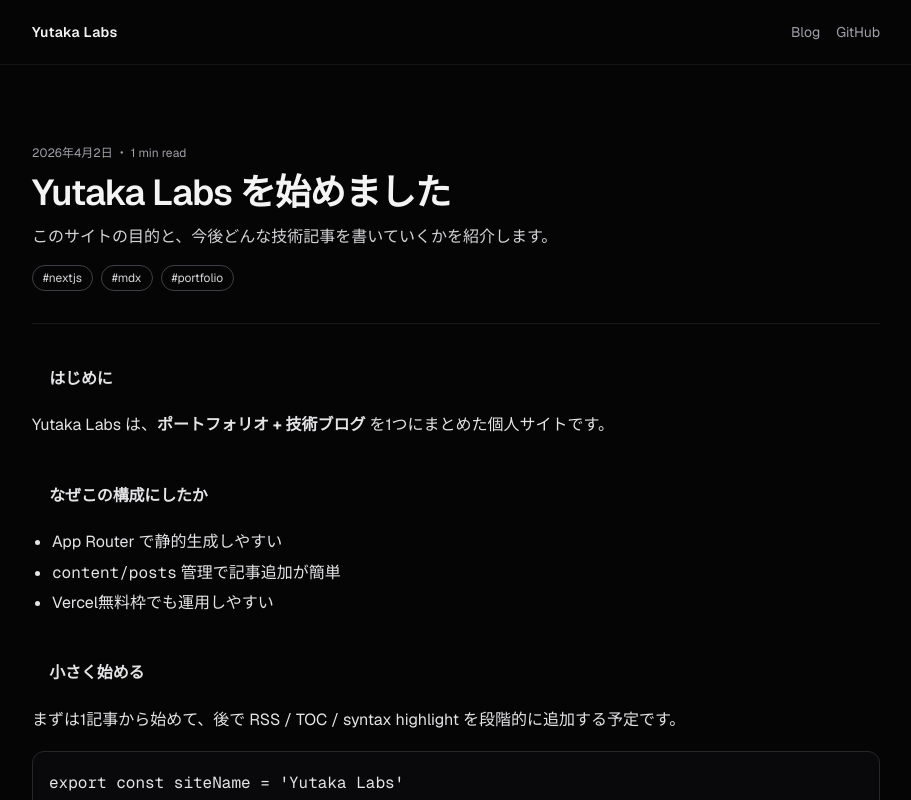
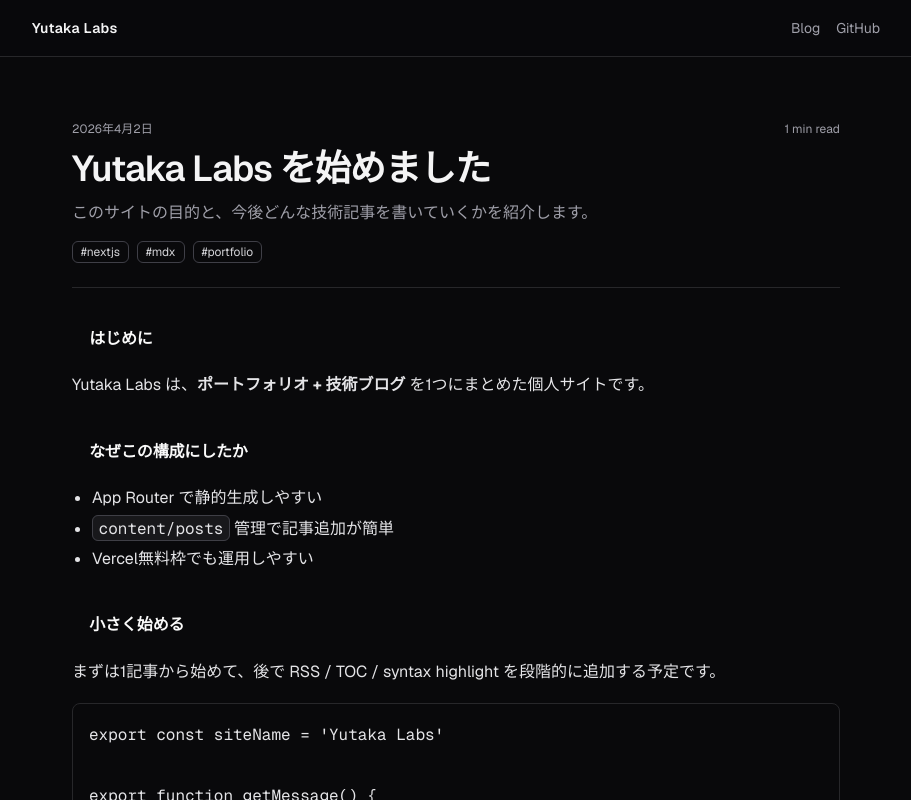
Before and after one commit to YutakaHub/yutaka-labs, a Next.js app: page /blog/first-post in a window 1280 px wide. Shown: the top 800 px of the page, without its empty margins (184-1095 px from the left). Built offline with nearby package versions, Linux system fonts and the light colour scheme.

Commit message:
feat: GitHub風デザインのYutaka Labsサイトを整備

```diff
--- a/app/blog/[slug]/page.tsx
+++ b/app/blog/[slug]/page.tsx
@@ -25,13 +25,6 @@
   return {
     title: post.title,
     description: post.description,
-    openGraph: {
-      title: post.title,
-      description: post.description,
-      type: 'article',
-      publishedTime: post.date,
-      url: `/blog/${post.slug}`,
-    },
   }
 }
 
@@ -44,8 +37,9 @@
   const content = await renderMdx(post.content)
 
   return (
-    <Container className="py-20">
-      <article>
+    <Container className="py-16">
+      {/* 記事本文は横幅を制限して可読性を優先 */}
+      <article className="mx-auto max-w-3xl">
         <PostHeader post={post} />
         <div className="prose prose-invert max-w-none">{content}</div>
       </article>
--- a/app/blog/page.tsx
+++ b/app/blog/page.tsx
@@ -11,12 +11,12 @@
   const posts = await getAllPosts()
 
   return (
-    <Container className="py-20">
+    <Container className="py-16">
       <section>
-        <h1 className="text-4xl font-semibold tracking-tight text-zinc-100">Blog</h1>
-        <p className="mt-3 text-zinc-400">実装メモや技術的な学びを、短く実践的に残していきます。</p>
+        <h1 className="text-3xl font-semibold tracking-tight text-zinc-100">Blog</h1>
+        <p className="mt-2 text-sm text-zinc-400">GitHubのIssue一覧のように、更新順で記事を並べています。</p>
 
-        <ul className="mt-10 space-y-4">
+        <ul className="mt-6 space-y-3">
           {posts.map((post) => (
             <li key={post.slug}>
               <PostCard post={post} />
--- a/app/globals.css
+++ b/app/globals.css
@@ -1,7 +1,7 @@
 @import "tailwindcss";
 
 :root {
-  --background: #050505;
+  --background: #09090b;
   --foreground: #f4f4f5;
 }
 
@@ -15,26 +15,34 @@
 body {
   background: var(--background);
   color: var(--foreground);
-  font-family: var(--font-geist-sans), Arial, Helvetica, sans-serif;
+  font-family: var(--font-geist-sans), system-ui, sans-serif;
 }
 
-/* typography plugin 未導入環境でも崩れにくい最小proseスタイル */
+/* タイポグラフィプラグインがない場合でも読みやすい最低限の本文スタイル */
 .prose {
   color: #e4e4e7;
   line-height: 1.9;
 }
 
 .prose :where(h2, h3) {
-  margin-top: 2.5rem;
-  margin-bottom: 1rem;
+  margin-top: 2.25rem;
+  margin-bottom: 0.75rem;
   font-weight: 700;
   letter-spacing: -0.01em;
+  color: #fafafa;
 }
 
 .prose p,
-.prose ul {
+.prose ul,
+.prose pre {
   margin-top: 1rem;
   margin-bottom: 1rem;
+}
+
+.prose a {
+  color: #7dd3fc;
+  text-decoration: underline;
+  text-underline-offset: 3px;
 }
 
 .prose ul {
@@ -42,15 +50,27 @@
   padding-left: 1.25rem;
 }
 
+.prose code {
+  border: 1px solid #3f3f46;
+  border-radius: 0.375rem;
+  background: #18181b;
+  padding: 0.1rem 0.35rem;
+}
+
 .prose pre {
   overflow-x: auto;
   border: 1px solid #27272a;
-  border-radius: 0.75rem;
+  border-radius: 0.5rem;
   background: #09090b;
   padding: 1rem;
 }
 
-/* 見出しアンカーの表示 */
+.prose pre code {
+  border: 0;
+  padding: 0;
+  background: transparent;
+}
+
 .prose .heading-anchor {
   margin-right: 0.5rem;
   text-decoration: none;
--- a/app/layout.tsx
+++ b/app/layout.tsx
@@ -21,17 +21,6 @@
     template: '%s | Yutaka Labs',
   },
   description: 'ポートフォリオと技術ブログ',
-  openGraph: {
-    title: 'Yutaka Labs',
-    description: 'ポートフォリオと技術ブログ',
-    siteName: 'Yutaka Labs',
-    type: 'website',
-  },
-  twitter: {
-    card: 'summary_large_image',
-    title: 'Yutaka Labs',
-    description: 'ポートフォリオと技術ブログ',
-  },
 }
 
 export default function RootLayout({
@@ -44,9 +33,9 @@
       lang="ja"
       className={`${geistSans.variable} ${geistMono.variable} h-full antialiased`}
     >
-      <body className="min-h-full bg-black text-zinc-100">
+      <body className="min-h-full bg-zinc-950 text-zinc-100">
         <Header />
-        <main className="min-h-[calc(100vh-8rem)]">{children}</main>
+        <main className="min-h-[calc(100vh-6.5rem)]">{children}</main>
         <Footer />
       </body>
     </html>
--- a/app/page.tsx
+++ b/app/page.tsx
@@ -1,25 +1,23 @@
+import { Container } from '@/components/layout/container'
 import { Button } from '@/components/ui/button'
-import { Container } from '@/components/layout/container'
 
 export default function HomePage() {
   return (
-    <Container className="py-24">
-      <section className="space-y-8">
-        <p className="text-sm uppercase tracking-[0.25em] text-zinc-500">Yutaka Labs</p>
+    <Container className="py-20">
+      <section className="space-y-6">
+        <p className="text-sm font-medium tracking-wide text-zinc-400">Yutaka Labs</p>
 
-        <h1 className="max-w-3xl text-5xl font-semibold tracking-tight text-zinc-100 sm:text-6xl">
-          ポートフォリオと技術ブログをまとめた、
-          <br />
-          個人の開発拠点。
+        <h1 className="max-w-3xl text-4xl font-semibold tracking-tight text-zinc-100 sm:text-5xl">
+          Minimal portfolio & engineering blog.
         </h1>
 
-        <p className="max-w-2xl text-lg leading-8 text-zinc-300">
-          Yutaka Labs は、React / Next.js を中心にした開発記録やUI実験をまとめるサイトです。
-          小さな検証を積み重ねて、再利用できる知見として残していきます。
+        <p className="max-w-2xl text-zinc-400">
+          Next.js / TypeScript を軸に、実装メモとポートフォリオをまとめる個人サイトです。
+          落ち着いたUIで、読みやすく再利用しやすい知見を蓄積します。
         </p>
 
         <div className="flex flex-wrap gap-3">
-          <Button href="/blog">ブログを見る</Button>
+          <Button href="/blog">Blog</Button>
           <Button href="https://github.com/YutakaHub" variant="solid" external>
             GitHub
           </Button>
--- a/components/blog/post-header.tsx
+++ b/components/blog/post-header.tsx
@@ -1,3 +1,4 @@
+import { Badge } from '@/components/ui/badge'
 import type { Post } from '@/lib/posts'
 import { formatDate } from '@/lib/utils'
 
@@ -7,20 +8,20 @@
 
 export function PostHeader({ post }: PostHeaderProps) {
   return (
-    <header className="mb-10 border-b border-zinc-900 pb-8">
-      <p className="text-xs text-zinc-400">
-        <time dateTime={post.date}>{formatDate(post.date)}</time> ・ {post.readingMinutes} min read
-      </p>
-      <h1 className="mt-3 text-4xl font-semibold tracking-tight text-zinc-100">{post.title}</h1>
-      <p className="mt-3 text-zinc-300">{post.description}</p>
+    <header className="mb-8 border-b border-zinc-800 pb-6">
+      <div className="flex items-center justify-between gap-3 text-xs text-zinc-400">
+        <time dateTime={post.date}>{formatDate(post.date)}</time>
+        <span>{post.readingMinutes} min read</span>
+      </div>
 
-      <ul className="mt-4 flex flex-wrap gap-2">
+      <h1 className="mt-3 text-3xl font-semibold tracking-tight text-zinc-100 sm:text-4xl">{post.title}</h1>
+      <p className="mt-3 text-zinc-400">{post.description}</p>
+
+      <div className="mt-4 flex flex-wrap gap-2">
         {post.tags.map((tag) => (
-          <li key={tag} className="rounded-full border border-zinc-700 px-2.5 py-1 text-xs text-zinc-300">
-            #{tag}
-          </li>
+          <Badge key={tag}>#{tag}</Badge>
         ))}
-      </ul>
+      </div>
     </header>
   )
 }
--- a/components/layout/footer.tsx
+++ b/components/layout/footer.tsx
@@ -2,7 +2,7 @@
 
 export function Footer() {
   return (
-    <footer className="border-t border-zinc-900/80 py-8">
+    <footer className="border-t border-zinc-800 py-6">
       <Container>
         <p className="text-xs text-zinc-500">© {new Date().getFullYear()} Yutaka Labs</p>
       </Container>
--- a/components/layout/header.tsx
+++ b/components/layout/header.tsx
@@ -3,21 +3,21 @@
 
 export function Header() {
   return (
-    <header className="border-b border-zinc-900/80">
-      <Container className="flex h-16 items-center justify-between">
+    <header className="border-b border-zinc-800 bg-zinc-950/95">
+      <Container className="flex h-14 items-center justify-between">
         <Link href="/" className="text-sm font-semibold tracking-wide text-zinc-100">
           Yutaka Labs
         </Link>
 
         <nav className="flex items-center gap-4 text-sm text-zinc-400">
-          <Link href="/blog" className="transition hover:text-zinc-100">
+          <Link href="/blog" className="transition-colors hover:text-zinc-100">
             Blog
           </Link>
           <a
             href="https://github.com/YutakaHub"
             target="_blank"
             rel="noreferrer"
-            className="transition hover:text-zinc-100"
+            className="transition-colors hover:text-zinc-100"
           >
             GitHub
           </a>
--- /dev/null
+++ b/components/ui/badge.tsx
@@ -0,0 +1,20 @@
+import { cn } from '@/lib/utils'
+
+type BadgeProps = {
+  children: React.ReactNode
+  className?: string
+}
+
+// GitHubのラベル風に、控えめな境界線で情報を補助する
+export function Badge({ children, className }: BadgeProps) {
+  return (
+    <span
+      className={cn(
+        'inline-flex items-center rounded-md border border-zinc-700 px-2 py-0.5 text-xs text-zinc-300',
+        className,
+      )}
+    >
+      {children}
+    </span>
+  )
+}
--- a/components/ui/button.tsx
+++ b/components/ui/button.tsx
@@ -8,13 +8,13 @@
   external?: boolean
 }
 
-// シンプルなリンクボタンとして利用する共通UI
+// 無駄な装飾を省いた、ナビゲーション用の小さなボタン
 export function Button({ href, children, variant = 'outline', external = false }: ButtonProps) {
   const className = cn(
-    'inline-flex items-center rounded-full px-5 py-2.5 text-sm transition',
+    'inline-flex items-center rounded-md border px-4 py-2 text-sm transition-colors',
     variant === 'solid'
-      ? 'bg-zinc-100 text-zinc-950 hover:bg-zinc-200'
-      : 'border border-zinc-700 text-zinc-200 hover:bg-zinc-900',
+      ? 'border-blue-500 bg-blue-500/10 text-blue-300 hover:bg-blue-500/20'
+      : 'border-zinc-700 text-zinc-200 hover:bg-zinc-800',
   )
 
   if (external) {
--- a/components/ui/card.tsx
+++ b/components/ui/card.tsx
@@ -5,11 +5,7 @@
   className?: string
 }
 
-// 上品な境界線を持つ、ブログカード用のベースUI
+// 影ではなく境界線で区切る、GitHub風のカード
 export function Card({ children, className }: CardProps) {
-  return (
-    <div className={cn('rounded-2xl border border-zinc-800/90 bg-zinc-950/60 p-6', className)}>
-      {children}
-    </div>
-  )
+  return <div className={cn('rounded-lg border border-zinc-800 bg-zinc-900 p-5', className)}>{children}</div>
 }
```
Also changed, not shown: components/blog/post-card.tsx (+13 -11 lines).
